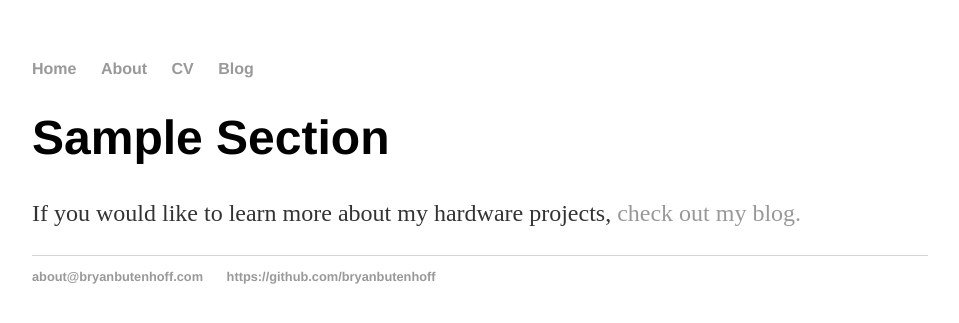
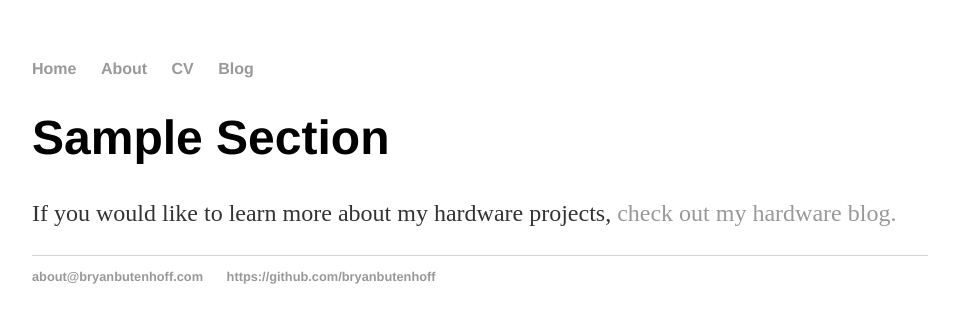
Before and after one commit to bryanbutenhoff/bryanbutenhoff.github.io, a Jekyll site: the page built from index.html, in a window 1280 px wide. Shown: the top 323 px of the page, without its empty margins (160-1119 px from the left). Built offline with Jekyll 4.4.1, drawn with Linux system fonts in a browser that asks for light colours.

Commit message:
Reversing blog links

```diff
--- a/_layouts/default.html
+++ b/_layouts/default.html
@@ -10,7 +10,7 @@
                 <li><a href="/">Home</a></li>
                 <li><a href="/about">About</a></li>
                 <li><a href="/cv">CV</a></li>
-                <li><a href="https://www.bryanbutenhoff.com">Blog</a></li>
+                <li><a href="/blog">Blog</a></li>
             </ul>
         </nav>
         <div class="container">
--- a/index.html
+++ b/index.html
@@ -6,5 +6,5 @@ title: Welcome
 ---
 <div class="blurb">
     <h1>Sample Section</h1>
-    <p>If you would like to learn more about my hardware projects, <a href="/about">check out my blog.</a></p>
+    <p>If you would like to learn more about my hardware projects, <a href="https://www.bryanbutenhoff.com">check out my hardware blog.</a></p>
 </div><!-- /.blurb -->
```
